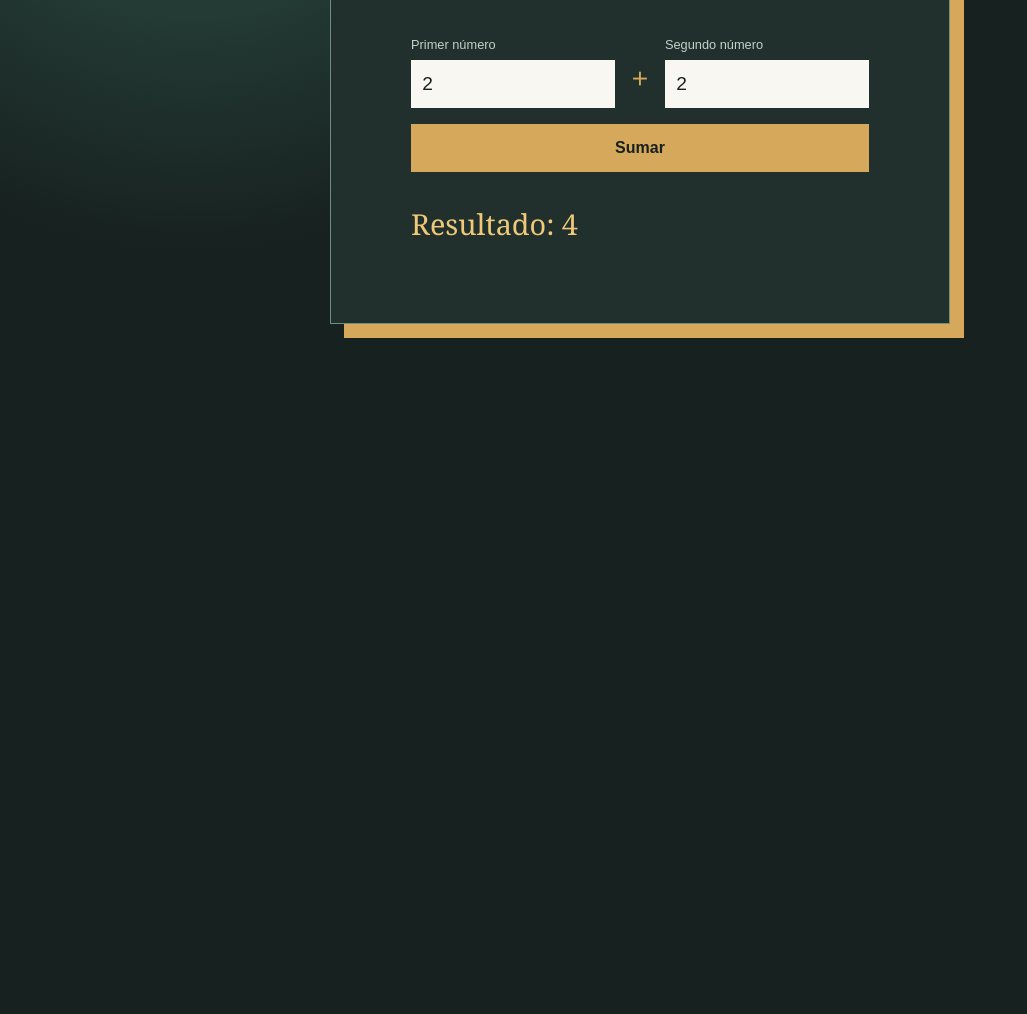
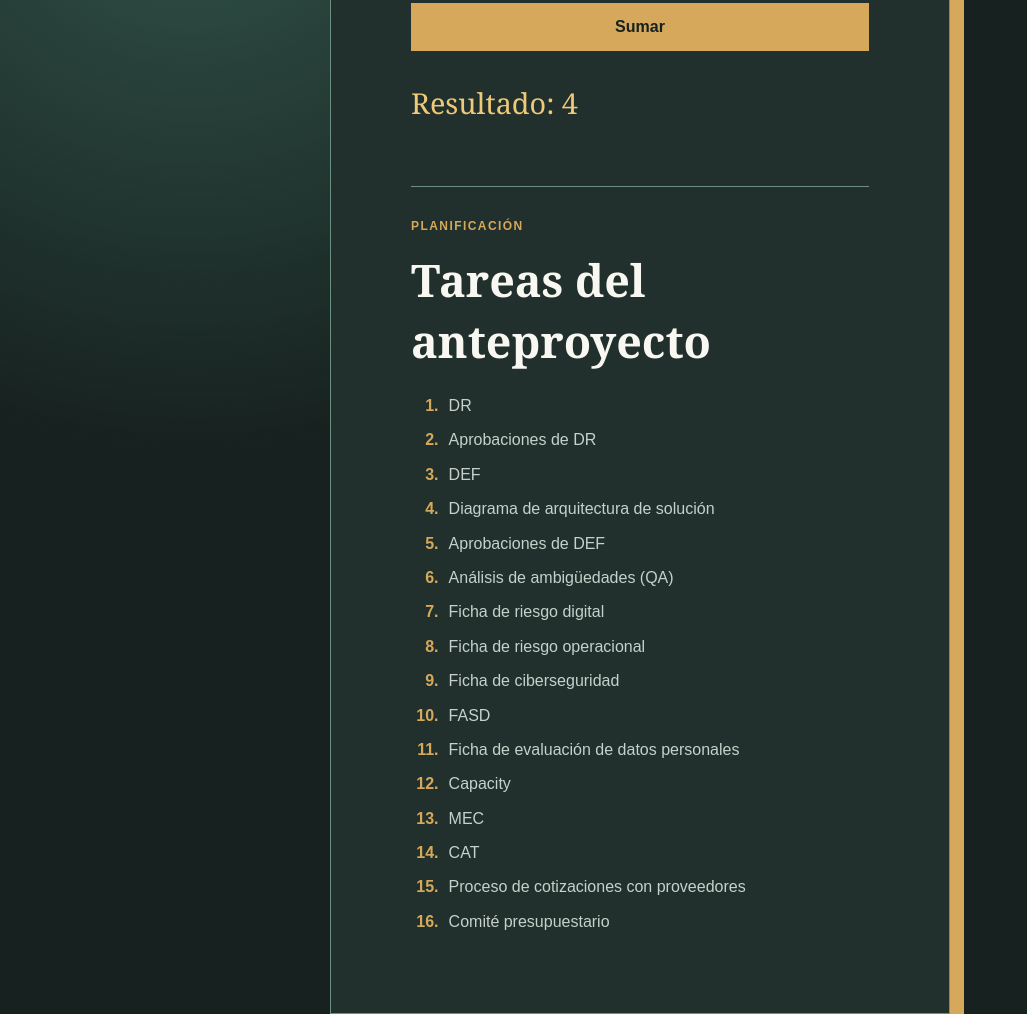
Before and after one commit to mecheverriar1974/MiPrimerRepo, a plain HTML site: page index.html in a window 1280 px wide. Shown: the part 355-1369 px from the top of the page, without its empty margins (0-1027 px from the left). Before the commit the page ends 800 px from the top, so only its background shows below. Drawn offline with Linux system fonts and the light colour scheme.

```diff
--- a/css/styles.css
+++ b/css/styles.css
@@ -105,6 +105,36 @@
 	font-size: 1.8rem;
 }
 
+.project-tasks {
+	margin-top: 4rem;
+	padding-top: 2rem;
+	border-top: 1px solid #6d8f7e;
+}
+
+.project-tasks h2 {
+	margin: 0;
+	font-size: clamp(1.8rem, 5vw, 2.8rem);
+}
+
+.project-tasks ol {
+	display: grid;
+	gap: 0.75rem;
+	margin: 1.5rem 0 0;
+	padding-left: 2rem;
+	color: #c5d1ca;
+	font-family: Arial, sans-serif;
+	line-height: 1.4;
+}
+
+.project-tasks li {
+	padding-left: 0.35rem;
+}
+
+.project-tasks li::marker {
+	color: #d5a85b;
+	font-weight: bold;
+}
+
 @media (max-width: 480px) {
 	.sum-form {
 		grid-template-columns: 1fr auto 1fr;
--- a/index.html
+++ b/index.html
@@ -26,6 +26,29 @@
 			</form>
 
 			<output id="result" class="result" aria-live="polite">Resultado: 4</output>
+
+			<section class="project-tasks" aria-labelledby="project-tasks-title">
+				<p class="eyebrow">Planificación</p>
+				<h2 id="project-tasks-title">Tareas del anteproyecto</h2>
+				<ol>
+					<li>DR</li>
+					<li>Aprobaciones de DR</li>
+					<li>DEF</li>
+					<li>Diagrama de arquitectura de solución</li>
+					<li>Aprobaciones de DEF</li>
+					<li>Análisis de ambigüedades (QA)</li>
+					<li>Ficha de riesgo digital</li>
+					<li>Ficha de riesgo operacional</li>
+					<li>Ficha de ciberseguridad</li>
+					<li>FASD</li>
+					<li>Ficha de evaluación de datos personales</li>
+					<li>Capacity</li>
+					<li>MEC</li>
+					<li>CAT</li>
+					<li>Proceso de cotizaciones con proveedores</li>
+					<li>Comité presupuestario</li>
+				</ol>
+			</section>
 		</main>
 
 		<script>
```
